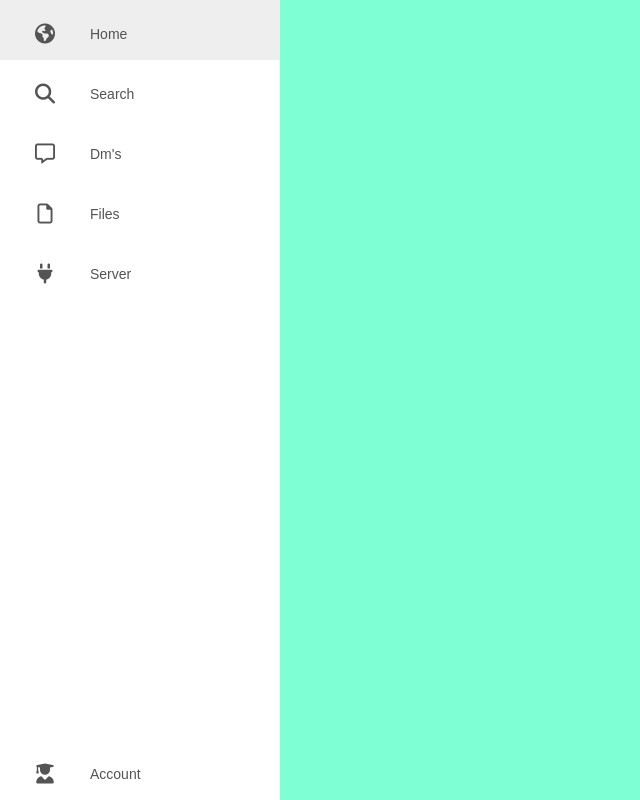
After one commit to yannik2205/WebsiteDBA, a PHP site: page /index2.html in a window 1280 px wide. The commit adds this page. Shown: the whole page, without its empty margins (0-640 px from the left). Run offline with PHP 8.4, Linux system fonts and the light colour scheme; some libraries are stand-ins or nearby versions.

Commit message:
neues side menu

```diff
--- /dev/null
+++ b/General2.css
@@ -0,0 +1,74 @@
+*{
+    margin: 0;
+    padding: 0;
+    outline: none;
+    text-decoration: none;
+    box-sizing: border-box;
+    font-family: "Poppins", sans-serif;
+}
+body{
+    background-color: aquamarine;
+}
+body::-webkit-scrollbar{
+    width: 5px;
+}
+body::-webkit-scrollbar-thumb{
+    background: rgb(59, 59, 59);
+    border-radius: 20px;
+}
+body::-webkit-scrollbar-track{
+    background: rgb(0, 0, 0);
+}
+
+nav{
+    position: absolute;
+    top: 0;
+    bottom: 0;
+    left: 0;
+    height: 100%;
+    background: #fff;
+    width: 80px;
+    overflow: hidden;
+    transition: width 0.2s, linear;
+    box-sizing: 0 20px 35px rgba(0,0,0,0.1);
+    transition: all 0.35s;
+}
+a{
+    position: relative;
+    color: rgb(85,83,83);
+    font-size: 14px;
+    display: table;
+    width: 300px;
+    padding: 10px;
+}
+.fa-solid{
+    position: relative;
+    width: 70px;
+    height: 40px;
+    top: 14px;
+    font-size: 20px;
+    text-align: center;
+}
+.fa-regular{
+    position: relative;
+    width: 70px;
+    height: 40px;
+    top: 14px;
+    font-size: 20px;
+    text-align: center;
+}
+.Link-Text{
+    position: relative;
+    top: 12px;
+    margin-left: 10px;
+}
+a:hover{
+    background: #eee;
+}
+nav:hover{
+width: 280px;
+}
+.Account{
+    position: absolute;
+    bottom: 0;
+}
--- /dev/null
+++ b/index2.html
@@ -0,0 +1,60 @@
+<!DOCTYPE html>
+<html>
+    <head>
+        <link rel="icon" type="images/png" href="MainImages/eren.png">
+        <title> Forum ACT - Gaming</title>
+        <script src="https://kit.fontawesome.com/b86feec811.js" crossorigin="anonymous"></script>
+
+
+        <!-- Stylesheets-->
+        <link rel="stylesheet" href="Menu2.css">
+        <link rel="stylesheet" href="General2.css">
+    </head>
+
+    <body>
+        <nav class="navbar">
+            <ul class="navbar-nav">
+                <li class="nav-item">
+                    <a href="#" class="nav-link">
+                        <i class="fa-solid fa-earth-americas"></i>
+                        <span class="Link-Text">Home</span>
+                    </a>
+                </li>
+
+                <li class="nav-item">
+                    <a href="#" class="nav-link">
+                        <i class="fa-solid fa-magnifying-glass"></i>
+                        <span class="Link-Text">Search</span>
+                    </a>
+                </li>
+
+                <li class="nav-item">
+                    <a href="#" class="nav-link">
+                        <i class="fa-regular fa-message"></i>
+                        <span class="Link-Text">Dm's</span>
+                        </a>
+                    </li>
+
+                <li class="nav-item" >
+                    <a href="#" class="nav-link">
+                        <i class="fa-regular fa-file"></i>
+                        <span class="Link-Text">Files</span>
+                     </a>
+                </li>
+
+                <li class="nav-item">
+                    <a href="https://panel.act-gaming.de/portal" class="nav-link">
+                        <i class="fa-solid fa-plug"></i>
+                        <span class="Link-Text">Server</span>
+                    </a>
+                </li>
+                <li class="nav-item">
+                    <a href="login.html" class="nav-link Account">
+                        <i class="fa-solid fa-user-graduate"></i>
+                        <span class="Link-Text">Account</span>
+                    </a>
+                </li>
+            </ul>
+        </nav>
+    </body>
+</html>
```
Also changed, not shown: CSSFiles/General.css (+10 -0 lines), Menu2.css (added).
